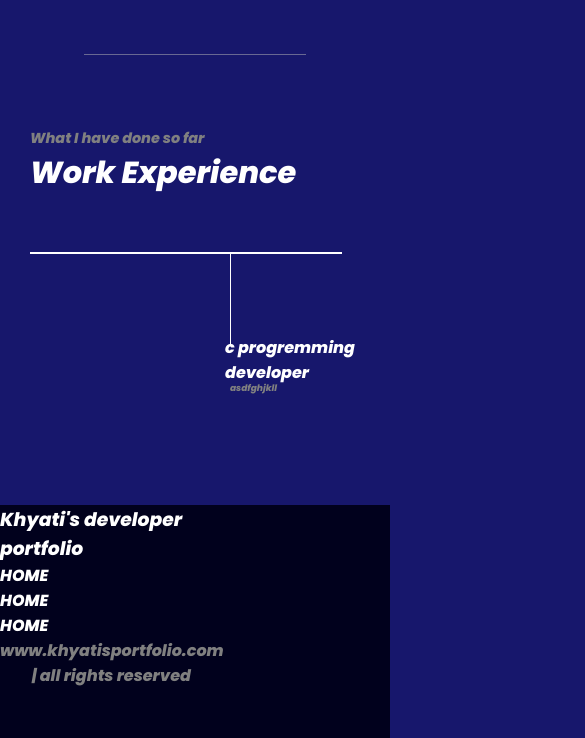
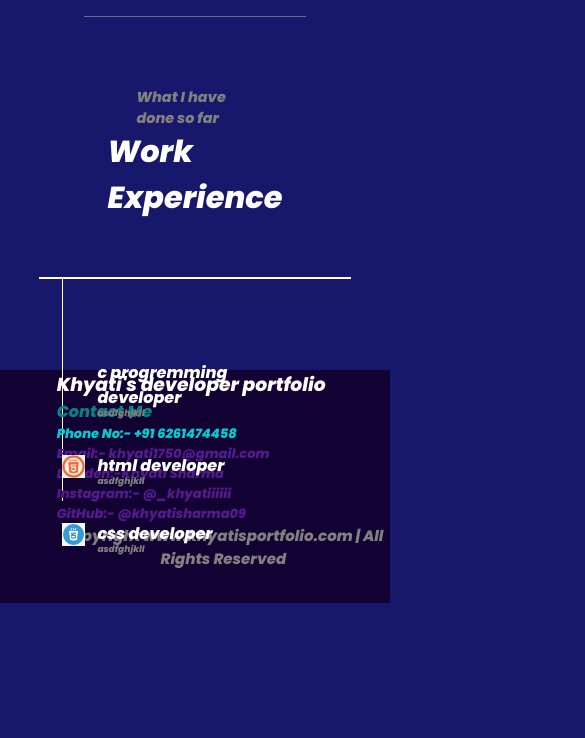
Before and after one commit to khyatisharma09/portfolio, a plain HTML site: page index.html in a window 390 px wide. Shown: the part 1006-1744 px from the top of the page, 585 px wide, since content can reach past the window. After the commit the page ends 1609 px from the top, so only its background shows below. Drawn offline with nearby package versions, Linux system fonts and the light colour scheme.

Commit message:
Update index.html

```diff
--- a/index.html
+++ b/index.html
@@ -70,18 +70,21 @@
             width: 50%;
             font-size: 3rem;
             margin: auto;
-            padding:30px
+            padding: 30px;
+
         }
-        .leftdivision .buttons{
+
+        .leftdivision .buttons {
             padding: 0 15px;
         }
-        .leftdivision .btn{
-            padding:12px;
+
+        .leftdivision .btn {
+            padding: 12px;
             background-color: rgb(122, 150, 200);
-            color:white;
+            color: white;
             border: 2px solid white;
             border-radius: 5px;
-            font-size:20px ;
+            font-size: 20px;
             cursor: pointer;
 
         }
@@ -108,9 +111,10 @@
             height: 1.2px;
             margin: 40px 84px;
         }
-        .secondsection{
-            height:350px;
-            padding:30px;
+
+        .secondsection {
+            height: 350px;
+            padding: 30px;
         }
 
         .secondsection h1 {
@@ -130,7 +134,7 @@
             height: 93px;
             width: 1px;
             background-color: white;
-            margin: 0 200px;
+            margin: 0 6vw;
         }
 
         .image-top {
@@ -148,9 +152,9 @@
         }
 
         .vertical-desc {
-            position:relative;
-            top:55px;
-            color:gray;
+            position: relative;
+            top: 55px;
+            color: gray;
             font-size: 9px;
         }
 
@@ -160,24 +164,109 @@
         }
 
         footer {
-            background-color: rgb(1, 1, 29);
+            background-color: rgb(17, 2, 51);
             height: 233px;
             justify-self: space-evenly;
-        }
-        .footer{
-            display:flex;
-            justify-self: space-evenly;
+            padding-left: 1.5cm;
 
         }
-        footer >div{
-            width:223px;
-        }
-        footer .footer-rights{
+
+
+        footer .footer-rights {
             text-align: center;
             color: gray;
-            padding: 0 123;
+            font-size: 15px;
+
+
+        }
+
+        footer .footer-second {
+            color: rgb(10, 130, 128);
+            font-style: italic;
+        }
+
+        footer .footer-fourth {
+            font-size: 13px;
+            color: darkturquoise;
+        }
+
+        footer .footer-third {
+            font-size: 13px;
+            color: darkturquoise;
+        }
+
+        footer .footer-fourth a {
+            text-decoration: none;
+        }
+
+        @media screen and (max-width:1200px) {
+            .firstsection {
+                flex-direction: column-reverse;
+            }
+
+            .secondsection {
+                max-width: 40vw;
+                margin: auto;
+                height:-50vh;
+
+            }
+
+
+            .secondsection .vertical {
+                height: unset;
+
+            }
+
+            .vertical-title,
+            .vertical-desc {
+                left: 35px;
+            }
+
+            .box {
+                flex-direction: column;
+            }
+
+            .leftdivision {
+                width: 100%;
+                display: flex;
+                flex-direction: column;
+                justify-content: center;
+
+            }
+
+            .rightdivision {
+                width: 521px;
+                display: flex;
+                justify-content: center;
+
+            }
+
+            .secondsection {
+                max-width: 30vw;
+                margin: auto;
+                height: 30vh;
+                display: flex;
+                flex-direction: column;
+                align-items: center;
+
+            }
+
+            body {
+                min-width: fit-contentS;
+            }
+
+            .rightdivision img {
+                width: 45%;
+            }
+
+            .image-top {
+                top: 90px;
+            }
+
         }
     </style>
+
+
 </head>
 
 <body>
@@ -202,18 +291,19 @@
     <main>
         <section class="firstsection">
             <div class="leftdivision">
-                hey!! My name is <span class="purple">Khyati</span>.
-                <div> and i am a passionate</div>
+                <div>Hello! My name is</div> <span class="purple">Khyati</span>
+                <div> and I am a passionate</div>
 
                 <span id="element"></span>
                 <div class="buttons">
-                    <button class="btn"> download resume</button>
-                    <button class="btn"> visit GitHub</button>
+                    <button class="btn"> Download Resume</button>
+                    <button class="btn"> Visit GitHub</button>
                 </div>
 
             </div>
             <div class="rightdivision">
-                <img src="bg.png"></div>
+                <img src="bg.png">
+            </div>
         </section>
         <hr>
         <section class="secondsection">
@@ -233,7 +323,7 @@
 
                 <div class="vertical">
                     <img class="image-top" src="css.png" alt="">
-                    <div class="vertical-title"> css  developer</div>
+                    <div class="vertical-title"> css developer</div>
                     <div class="vertical-desc"> asdfghjkll</div>
                 </div>
 
@@ -252,16 +342,21 @@
                 <h3> Khyati's developer portfolio</h3>
             </div>
             <div class="footer-second">
-                <ul>
-                    <li>HOME</li>
-                    <li>HOME</li>
-                    <li>HOME</li>
-                </ul>
+                Contact Me
             </div>
-            <div class="footer-third"></div>
-            <div class="footer-fourth"></div>
+            <div class="footer-third">
+                Phone No:- +91 6261474458
+
+            </div>
+            <div class="footer-fourth">
+                <div><a href=""> Email:- khyati1750@gmail.com</a></div>
+                <div><a href=""> Linkden:-Khyati Sharma </a></div>
+                <div><a href=""> Instagram:- @_khyatiiiiii</a></div>
+                <div><a href=""> GitHub:- @khyatisharma09</a></div>
+
+            </div>
             <div class="footer-rights">
-                www.khyatisportfolio.com | all rights reserved
+                copyright www.khyatisportfolio.com | All Rights Reserved
             </div>
 
         </div>
@@ -272,7 +367,7 @@
     <!-- Setup and start animation! -->
     <script>
         var typed = new Typed('#element', {
-            strings: ['web developer', 'graphic designer', 'software tester', 'web designer'],
+            strings: ['Web Developer', 'UI/UX Designer', 'Software Tester', 'Full Stack Developer'],
             typeSpeed: 50,
         });
     </script>
```
